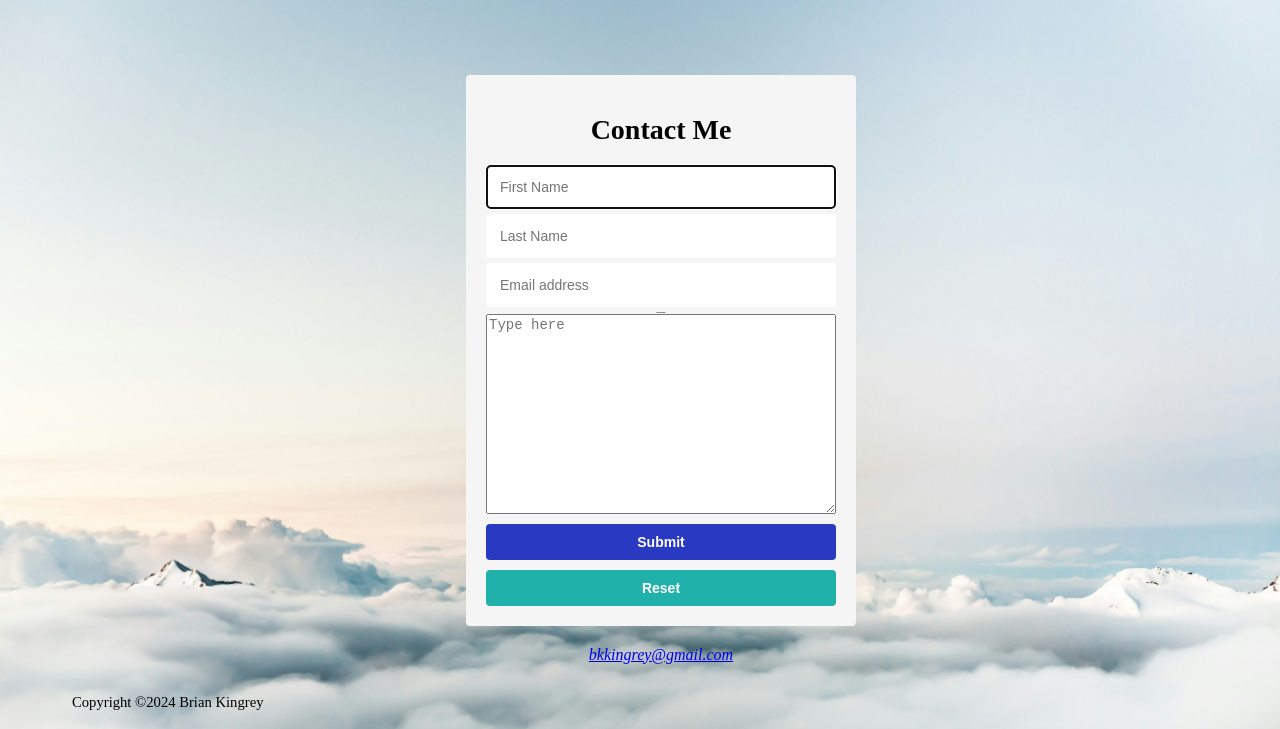
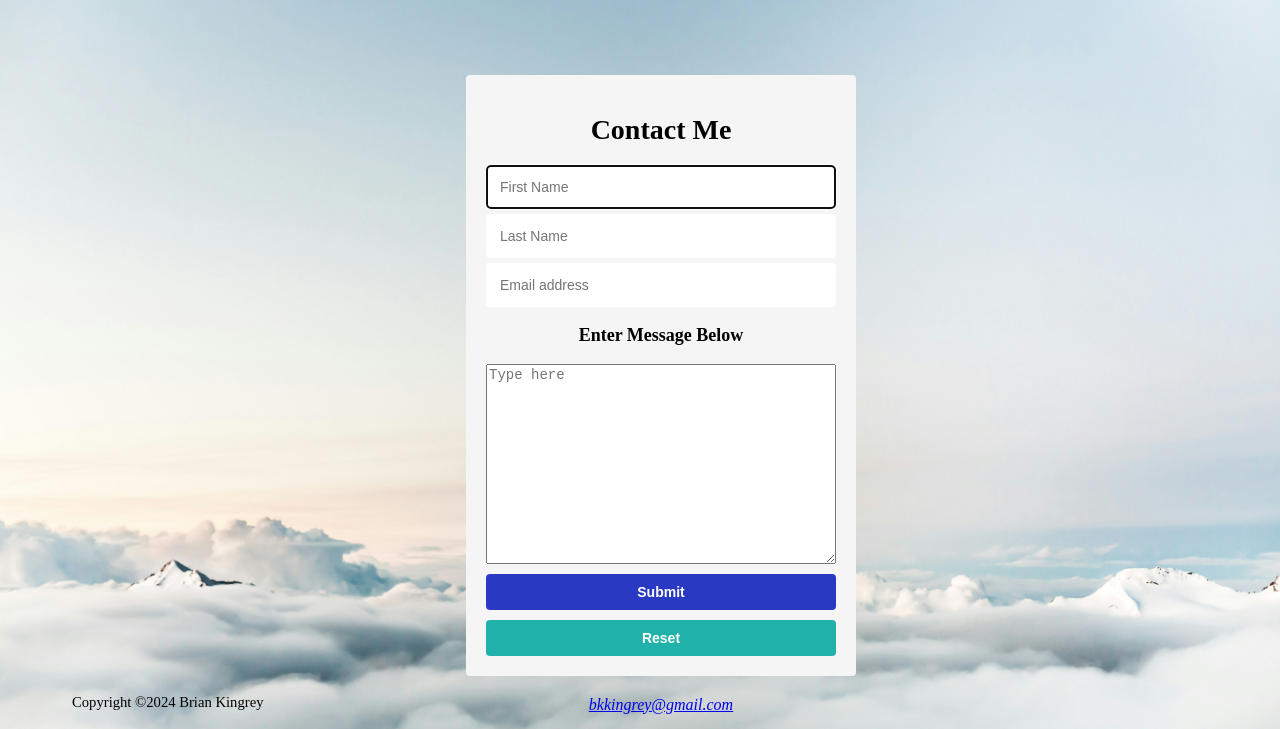
Before and after one commit to bkingrey608/Web-Development, a website: page contact.html in a window 1280 px wide. Shown: the part 71-800 px from the top of the page. Drawn offline with Linux system fonts and the light colour scheme.

Commit message:
Add files via upload

```diff
--- a/styles.css
+++ b/styles.css
@@ -81,7 +81,7 @@ body {
 #form h3 {
     color: black;
     text-align: center;
-    font-size: 1;
+    font-size: 18;
 }
 
 #form button {
@@ -133,6 +133,7 @@ body {
 }
 
 textarea{
+
     max-width: 350px;
     inline-size: 350px;
     height: 200px;
```
Also changed, not shown: contact.html (+1 -2 lines).
